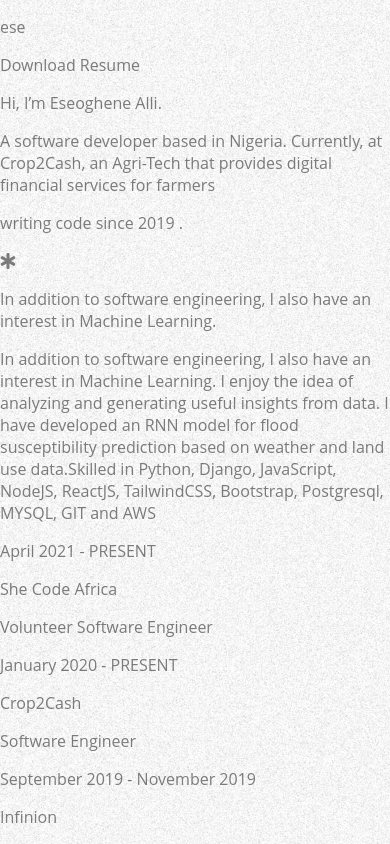
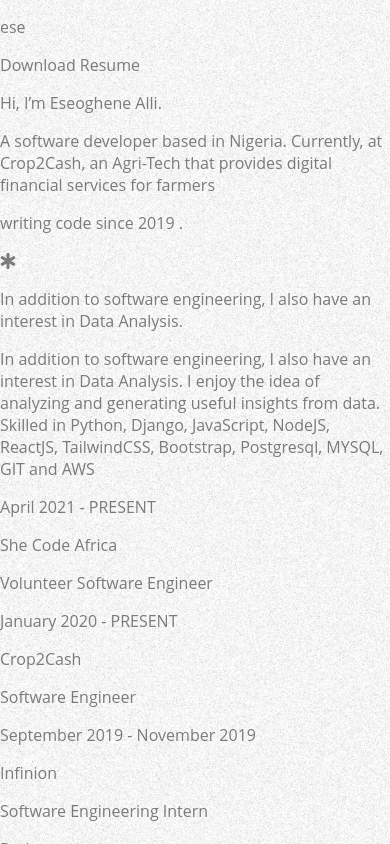
Before and after one commit to EseAlli/ese-dev, a React (Create React App) app: page / in a window 390 px wide. Shown: the top 844 px of the page. Built offline with nearby package versions, Linux system fonts and the light colour scheme.

Commit message:
added scroll to top functionality

```diff
--- a/src/Components/Footer/index.jsx
+++ b/src/Components/Footer/index.jsx
@@ -1,18 +1,31 @@
-import React from 'react'
+import React from "react";
 
 const index = () => {
+  const scrollToTop = () => {
+    window.scrollTo({
+      top: 0,
+      behavior: "smooth",
+    });
+  };
+
   return (
     <div className="bg-[#1A1A1A] h-[450px] md:h-[680px] p-4 md:p-9">
       <div className="flex flex-col justify-center md:items-center md:p-10">
         <div className="mx-auto p-4 flex flex-col justify-center items-center mt-20 md:mt-32 md:mb-11">
           <p className="text-white text-xl mb-5">Have a project in mind?</p>
-                <h2 className="text-white font-black text-4xl md:text-6xl">Let’s Talk <span className="text-2xl"><i className=" text-white fa fa-light fa-star-of-life fa-spin"></i></span></h2>
-
+          <h2 className="text-white font-black text-4xl md:text-6xl">
+            Let’s Talk{" "}
+            <span className="text-2xl">
+              <i className=" text-white fa fa-light fa-star-of-life fa-spin"></i>
+            </span>
+          </h2>
         </div>
         <div className="hidden md:self-end md:block">
-                <div className ="text-white my-auto border rounded-full border-white text-center">
-                   <div className="px-10 py-7">
-                        <p className="text-xl"><i className="text-white fa fa-regular fa-arrow-up"></i></p>
+          <div className="text-white my-auto border rounded-full border-white text-center">
+            <div className="px-10 py-7" role="button" onClick={scrollToTop}>
+              <p className="text-xl">
+                <i className="text-white fa fa-regular fa-arrow-up"></i>
+              </p>
               <p className="text-xl">Top</p>
             </div>
           </div>
@@ -27,14 +40,14 @@ const index = () => {
             </ul>
           </div>
           <div className="md:hidden">
-                    <div className ="text-white border rounded-full border-white">
+            <div className="text-white border rounded-full border-white">
               <p className="p-2 md:text-xl">Top</p>
             </div>
           </div>
         </div>
       </div>
     </div>
-  )
-}
+  );
+};
 
-export default index
+export default index;
--- a/src/Components/Hero/index.jsx
+++ b/src/Components/Hero/index.jsx
@@ -1,15 +1,28 @@
-import React from 'react'
+import React from "react";
 
 const index = () => {
   return (
     <div className="conatiner mx-auto px-4 my-5 md:px-8 md:my-9">
-        <div className="text-3xl md:text-5xl lg:text-[4.7rem] uppercase lg:leading-tight md:leading-tight font-black">
-            <p> Hi, I’m <span className="text-black"> Eseoghene Alli</span>.</p>
-            <p>A<span className="text-black"> software developer </span>based in <span className="text-black"> Nigeria</span>. Currently, at Crop2Cash<span>, an Agri-Tech that provides digital financial services for farmers </span></p>
-            <div className="text-sm text-black relative -translate-y-4 text-right"> <p className="">writing code since 2019 .</p> <i className="text-black fa fa-light fa-star-of-life"></i></div>
+      <div className="text-3xl md:text-5xl lg:text-[4.7rem] uppercase lg:leading-tight md:leading-tight font-black">
+        <p>
+          {" "}
+          Hi, I’m <span className="text-black"> Eseoghene Alli</span>.
+        </p>
+        <p>
+          A<span className="text-black"> software developer </span>based in{" "}
+          <span className="text-black"> Nigeria</span>. Currently, at Crop2Cash
+          <span>
+            , an Agri-Tech that provides digital financial services for farmers{" "}
+          </span>
+        </p>
+        <div className="text-sm text-black text-right">
+          {" "}
+          <p className="">writing code since 2019 .</p>{" "}
+          <i className="text-black fa fa-light fa-star-of-life"></i>
         </div>
+      </div>
     </div>
-  )
-}
+  );
+};
 
-export default index
+export default index;
--- a/src/Components/Jobs/index.jsx
+++ b/src/Components/Jobs/index.jsx
@@ -7,18 +7,16 @@ const index = () => {
       <div className="flex flex-col md:flex-row md:justify-between mb-8">
         <div className="basis-2/5 text-center md:text-left">
           <p className="text-black text-2xl md:text-4xl md:leading-tight font-semibold">
-            In addition to software engineering, I also have an interest in
-            Machine Learning.
+            In addition to software engineering, I also have an interest in Data
+            Analysis.
           </p>
         </div>
         <div className="basis-2/4 pt-3 text-center md:text-left">
           <p className=" text-[1.4rem] font-bold">
-            In addition to software engineering, I also have an interest in
-            Machine Learning. I enjoy the idea of analyzing and generating
-            useful insights from data. I have developed an RNN model for flood
-            susceptibility prediction based on weather and land use data.Skilled
-            in Python, Django, JavaScript, NodeJS, ReactJS, TailwindCSS,
-            Bootstrap, Postgresql, MYSQL, GIT and AWS
+            In addition to software engineering, I also have an interest in Data
+            Analysis. I enjoy the idea of analyzing and generating useful
+            insights from data. Skilled in Python, Django, JavaScript, NodeJS,
+            ReactJS, TailwindCSS, Bootstrap, Postgresql, MYSQL, GIT and AWS
           </p>
         </div>
       </div>
@@ -27,12 +25,12 @@ const index = () => {
           return (
             <div
               key={index}
-              className="flex justify-between border border-t-black text-black border-b-black border-r-0 border-l-0 md:border-0"
+              className="flex justify-between border border-t-black text-black last-of-type:border-b-black border-r-0 border-l-0 md:border-0"
             >
-              <p className="py-5 md:text-right basis-2/5 uppercase font-bold">
+              <p className="py-5 md:text-right basis-2/5 uppercase font-bold text-lg">
                 {experience.duration}
               </p>
-              <div className="flex w-5/12 basis-2/4 flex-col md:flex-row md:justify-between py-5 md:border md:border-t-black md:border-l-0 md:border-r-0 font-black md:border-b-black">
+              <div className="flex w-5/12 basis-2/4 flex-col md:flex-row md:justify-between py-5 md:border border-t-black md:border-l-0 md:border-r-0 font-black last-of-type:border-b-black text-xl">
                 <p>{experience.companyName}</p>
                 <p>{experience.jobTitle}</p>
               </div>
```
Lines whose indentation alone changed are shown as unchanged.
